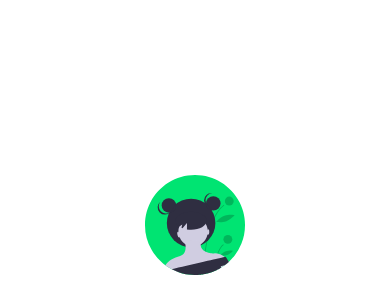
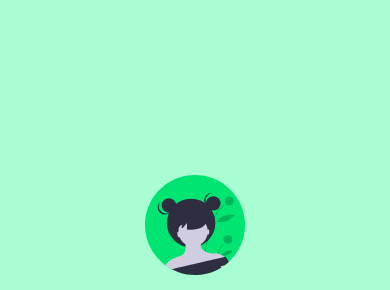
Before and after one commit to valekutce/Responsive-animated-login-form-elements, a plain HTML site: page index.html in a window 390 px wide. Shown: the part 54-344 px from the top of the page. Drawn offline with Linux system fonts and the light colour scheme.

Commit message:
Update style.css

```diff
--- a/style.css
+++ b/style.css
@@ -172,7 +172,7 @@ label {
 
 @media screen and (max-width: 500px) {
     body, .form {
-        background: none;
+        background: #a9fdd3;
     }
 
     .input:focus + label,
```
